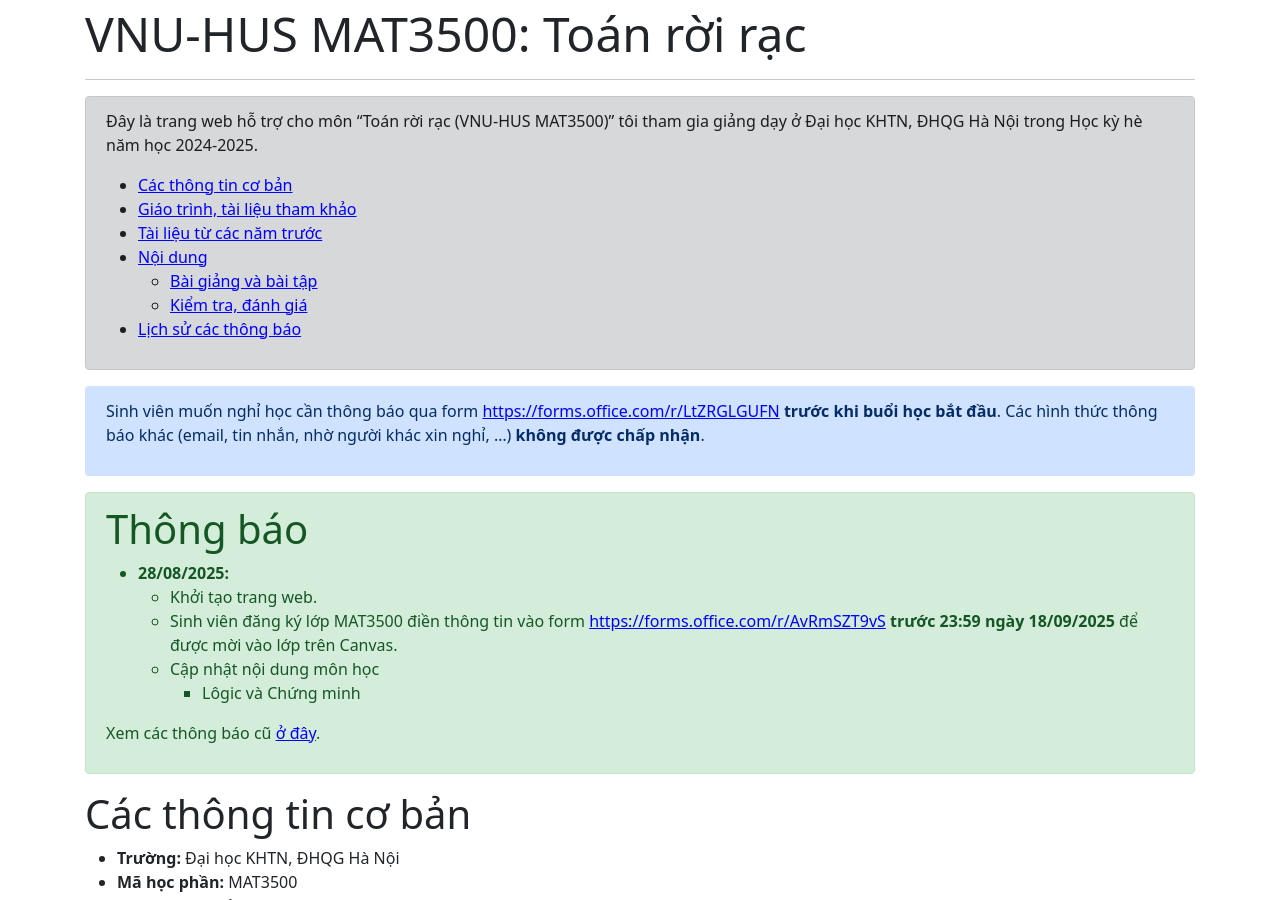
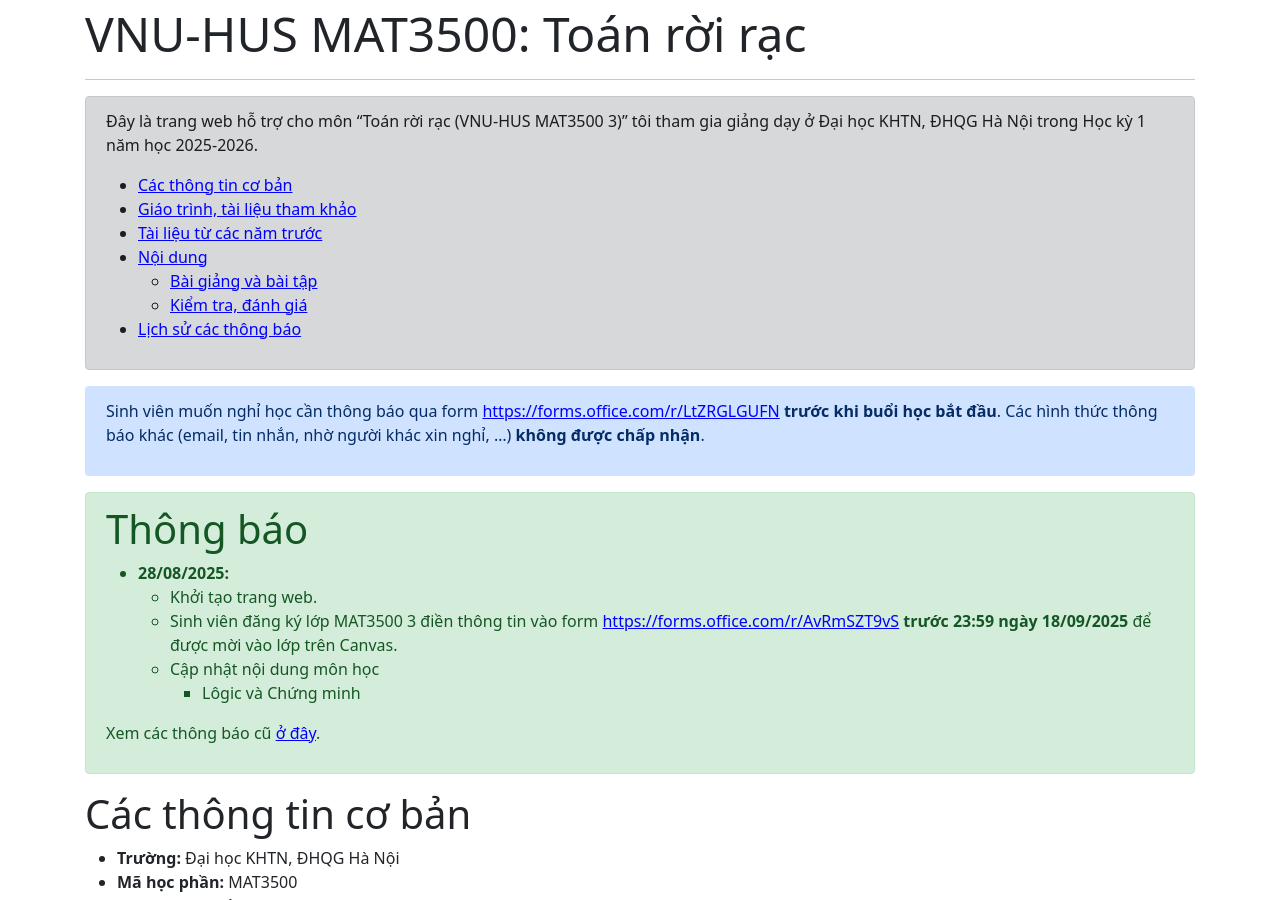
Before and after one commit to hoanganhduc/hoanganhduc.github.io, a Jekyll site: the page built from teaching/VNU-HUS/2025/winter/MAT3500-3/index.md, in a window 1280 px wide and 900 px high. Built offline with Jekyll 4.4.1, drawn with Linux system fonts in a browser that asks for light colours; nearby versions of some CDN libraries; a style sheet for code colours, icons or effects is not loaded.

Commit message:
Updated @ 2025-08-28  12:13:53 ICT

```diff
--- a/teaching/VNU-HUS/2025/winter/MAT3500-3/index.md
+++ b/teaching/VNU-HUS/2025/winter/MAT3500-3/index.md
@@ -7,7 +7,7 @@ katex: true
 ---
 
 <div class="alert alert-info" markdown="1">
-Đây là trang web hỗ trợ cho môn "Toán rời rạc (VNU-HUS MAT3500)" tôi tham gia giảng dạy ở Đại học KHTN, ĐHQG Hà Nội trong Học kỳ hè năm học 2024-2025.
+Đây là trang web hỗ trợ cho môn "Toán rời rạc (VNU-HUS MAT3500 3)" tôi tham gia giảng dạy ở Đại học KHTN, ĐHQG Hà Nội trong Học kỳ 1 năm học 2025-2026.
 
 * TOC
 {:toc}
@@ -24,7 +24,7 @@ Sinh viên muốn nghỉ học cần thông báo qua form [https://forms.office.
 
 * **28/08/2025:**
   * Khởi tạo trang web.
-  * Sinh viên đăng ký lớp MAT3500 điền thông tin vào form [https://forms.office.com/r/AvRmSZT9vS](https://forms.office.com/r/AvRmSZT9vS) **trước 23:59 ngày 18/09/2025** để được mời vào lớp trên Canvas.
+  * Sinh viên đăng ký lớp MAT3500 3 điền thông tin vào form [https://forms.office.com/r/AvRmSZT9vS](https://forms.office.com/r/AvRmSZT9vS) **trước 23:59 ngày 18/09/2025** để được mời vào lớp trên Canvas.
   * Cập nhật nội dung môn học
     * Lôgic và Chứng minh
 
```
Also changed, not shown: 1 other file.
